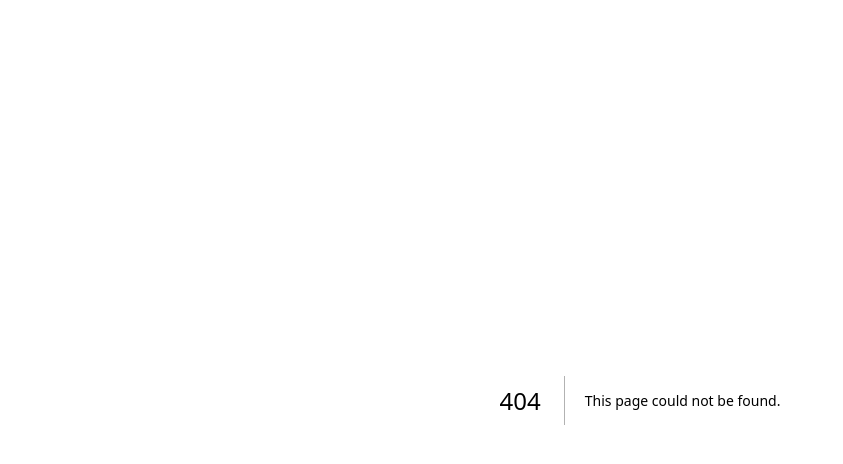
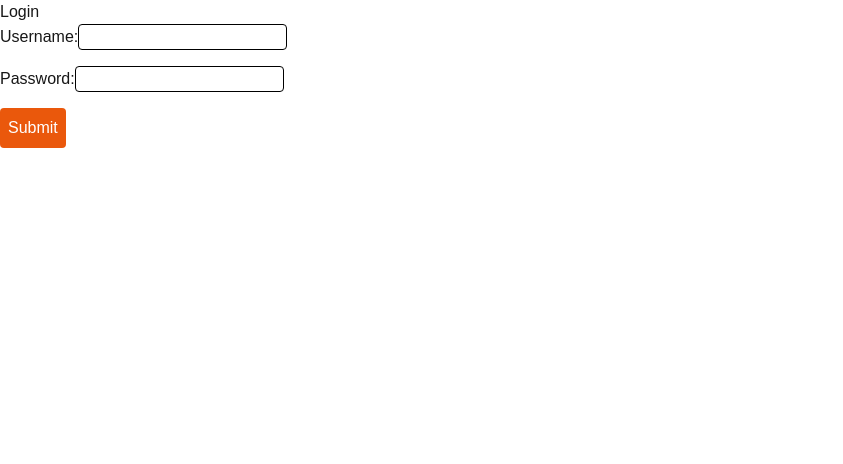
Before and after one commit to brianamos93/tasker-front, a Next.js app: page /login in a window 1280 px wide. Before the commit this address had no page. Shown: the top 464 px of the page, without its empty margins (0-843 px from the left). Built offline with nearby package versions, Linux system fonts and the light colour scheme.

Commit message:
Added login form

```diff
--- /dev/null
+++ b/app/login/page.tsx
@@ -0,0 +1,77 @@
+"use client";
+import { login } from '@/app/utils/authconnections'
+import { setToken } from '../utils/apiconnections';
+import { useRouter } from "next/navigation";
+import { useState } from "react";
+import Notification from '@/app/components/Notification'
+
+export default function Home() {
+  const { push } = useRouter();
+  const [errorMessage, setErrorMessage] = useState<null | string>(null)
+  const [username, setUsername] = useState('')
+  const [password, setPassword] = useState('')
+  const [user, setUser] = useState<null | string>(null)
+
+  const handleLogin = async (e: { preventDefault: () => void; }) => {
+    e.preventDefault()
+
+    try {
+      const user = await login({username, password})
+      window.localStorage.setItem(
+        'loggedTaskappUser', JSON.stringify(user)
+      )
+      setToken(user.token)
+      setUser(user)
+      setUsername('')
+      setPassword('')
+      //push('/task')
+    } catch (exception) {
+      setErrorMessage('Wrong Credentials')
+      console.log(exception)
+      setTimeout(() => {
+        setErrorMessage(null)
+      }, 5000)
+    }
+  }
+
+  return (
+    <main>
+      <Notification message={errorMessage} />
+      <h1>Login</h1>
+
+      <form onSubmit={handleLogin} className="flex flex-col gap-4">
+        <div>
+          <label htmlFor="username">Username:</label>
+          <input
+            type="text"
+            id="username"
+            name="username"
+            value={username}
+            onChange={({ target }) => setUsername(target.value)}
+            required
+            className="border rounded border-black"
+          />
+        </div>
+        <div>
+          <label htmlFor="password">Password:</label>
+          <input
+            type="password"
+            id="password"
+            name="password"
+            value={password}
+            onChange={({ target }) => setPassword(target.value)}
+            required
+            className="border rounded border-black"
+          />
+        </div>
+
+        <button
+          type="submit"
+          className="p-2 bg-orange-600 text-white w-fit rounded"
+        >
+          Submit
+        </button>
+      </form>
+    </main>
+  );
+}
```
